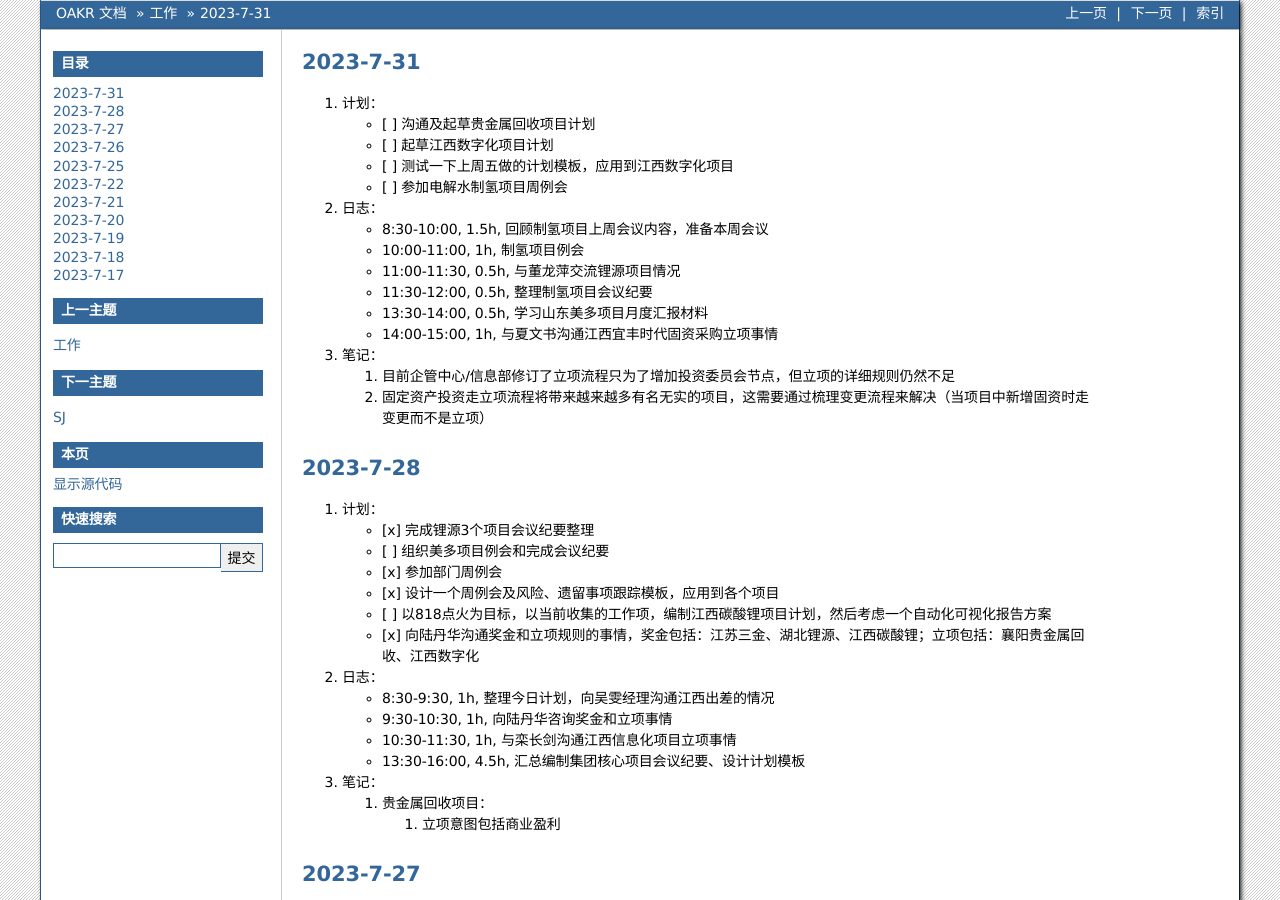
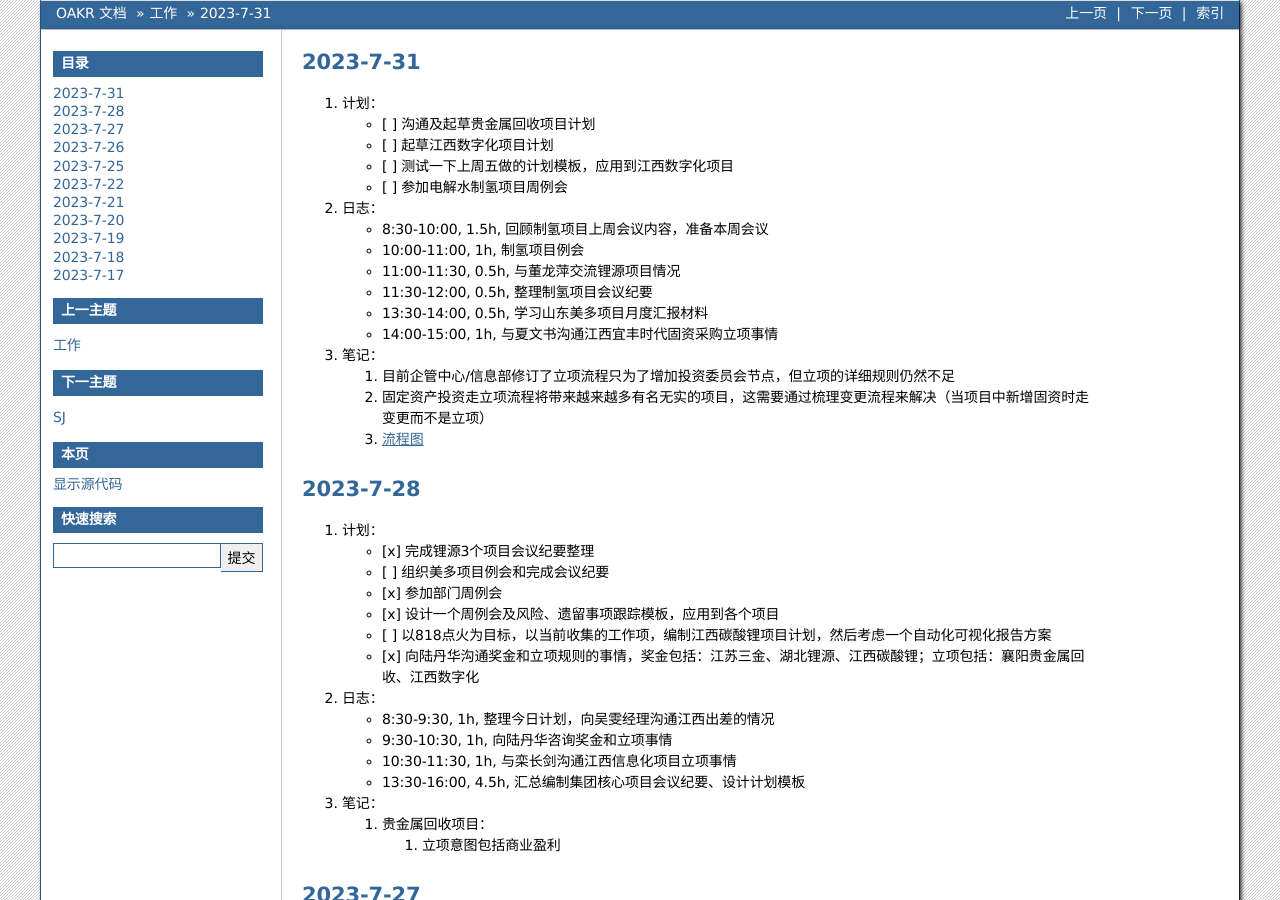
Before and after one commit to cruiurc/cruiurc.github.io, a Sphinx documentation site: the page built from source/work/lp/lp.rst, in a window 1280 px wide and 900 px high. Built offline with Sphinx 7.4.7, drawn with Linux system fonts in a browser that asks for light colours.

Commit message:
test push script

```diff
--- a/source/work/lp/lp.rst
+++ b/source/work/lp/lp.rst
@@ -20,6 +20,7 @@
 
    1. 目前企管中心/信息部修订了立项流程只为了增加投资委员会节点，但立项的详细规则仍然不足
    2. 固定资产投资走立项流程将带来越来越多有名无实的项目，这需要通过梳理变更流程来解决（当项目中新增固资时走变更而不是立项）
+   3. :doc:`asset/流程图`
 
 
 2023-7-28
```
